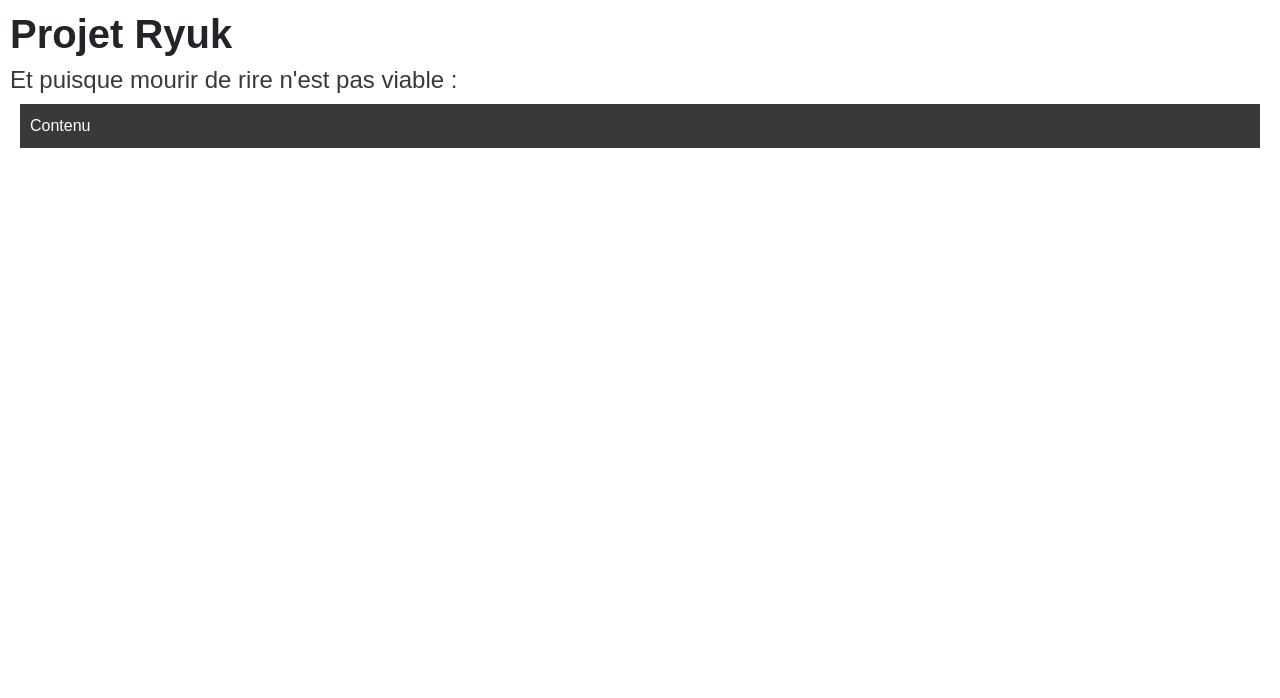
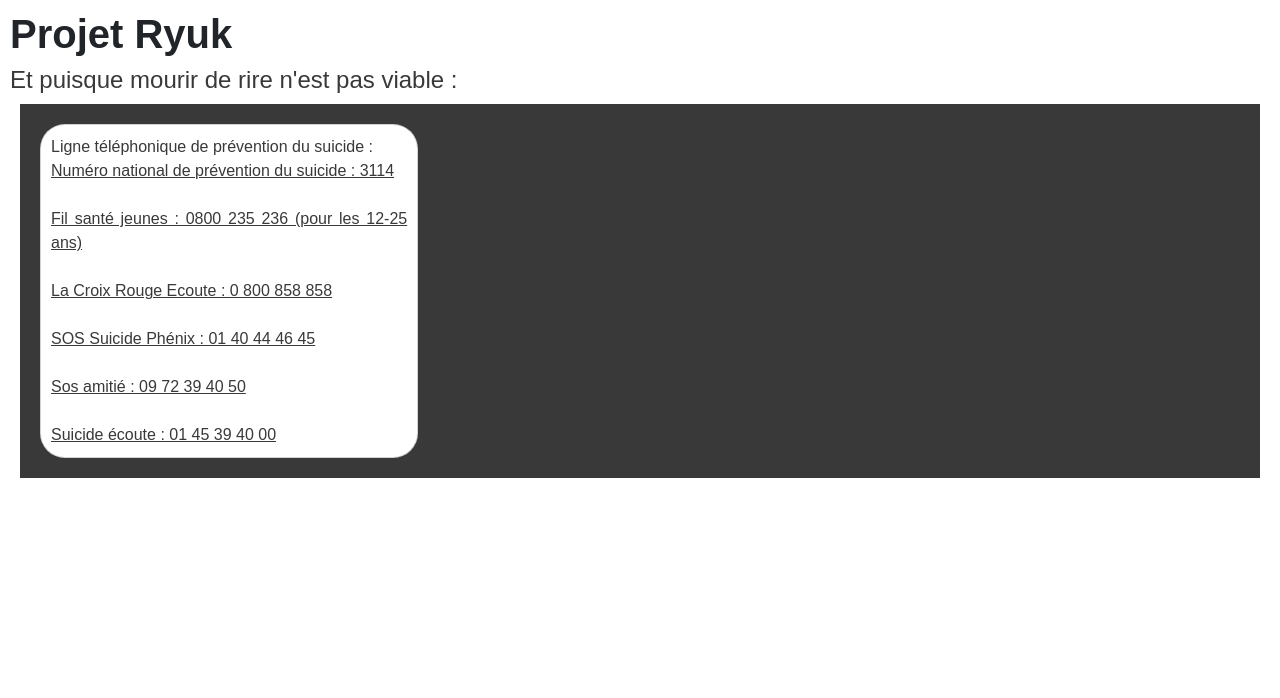
Before and after one commit to RyukPolytech/Ryuk, a Symfony app: template templates/ressources/index.html.twig in a window 1280 px wide. Shown: the part 68-766 px from the top of the page. Run offline with Twig, Linux system fonts and the light colour scheme; the template is opened without the code that fills it, so the values that code supplies are empty; style sheets or scripts are compiled from the project's sources; some libraries are stand-ins or nearby versions.

Commit message:
feat: add suicide prevention resources to index page and include thunder SVG icon

```diff
--- a/templates/ressources/index.html.twig
+++ b/templates/ressources/index.html.twig
@@ -5,6 +5,15 @@
 {% block content %}
 <h2>Et puisque mourir de rire n'est pas viable : </h2>
 <article>
-Contenu
+
+<div class="card">
+Ligne téléphonique de prévention du suicide :
+<a href="https://3114.fr/">Numéro national de prévention du suicide : 3114</a><br>
+<a href="https://www.filsantejeunes.com/">Fil santé jeunes : 0800 235 236 (pour les 12-25 ans)</a><br>
+<a href="https://www.croix-rouge.fr/soutien-psychosocial-par-telephone">La Croix Rouge Ecoute : 0 800 858 858</a><br>
+<a href="https://sos-suicide-phenix.org/">SOS Suicide Phénix : 01 40 44 46 45</a><br>
+<a href="https://www.sos-amitie.com/">Sos amitié : 09 72 39 40 50</a><br>
+<a href="https://www.suicide-ecoute.fr/">Suicide écoute : 01 45 39 40 00</a>
+</div>
 </article>
 {% endblock %}
```
Also changed, not shown: assets/images/thunder.svg (added).
